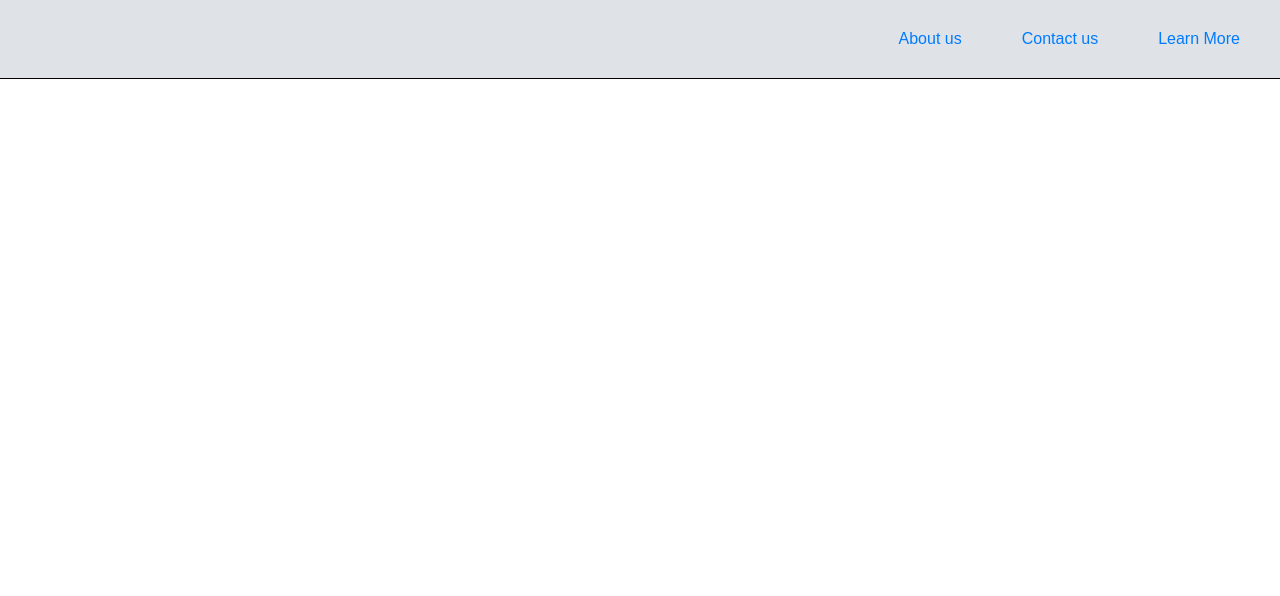
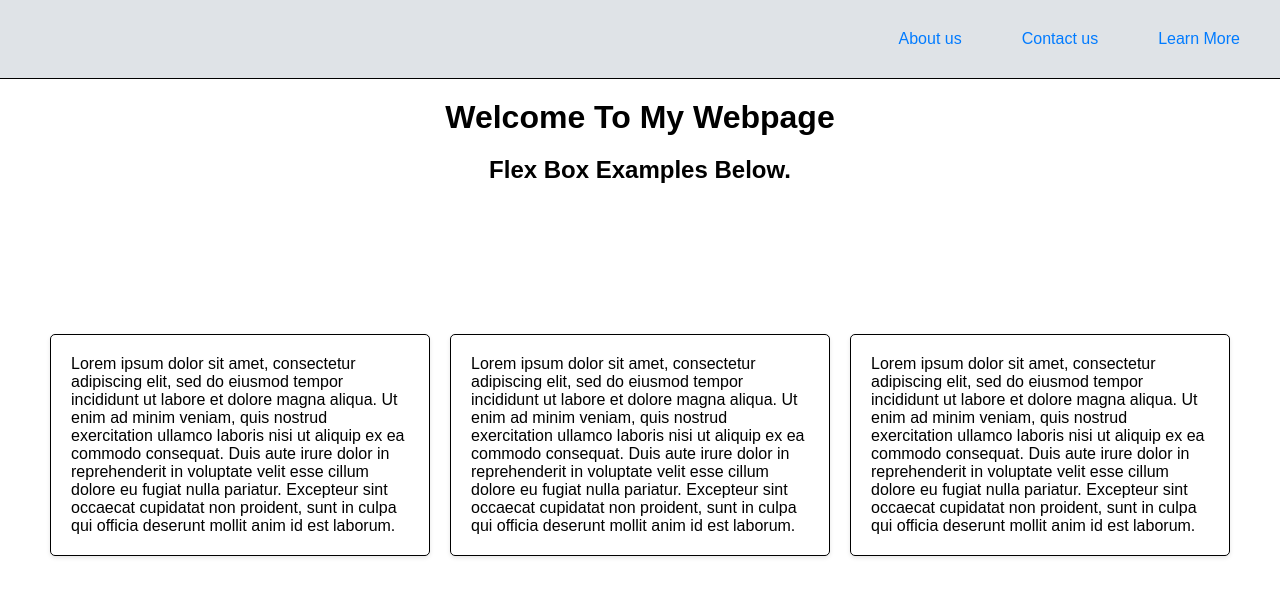
Before and after one commit to AbbasAli3027/Lab2, a plain HTML site: page index.html in a window 1280 px wide. Drawn offline with Linux system fonts and the light colour scheme.

Commit message:
Added in flex boxes

```diff
--- a/index.html
+++ b/index.html
@@ -11,7 +11,16 @@
               <a>Learn More</a>
             </nav>
         </header>
+        <main >
+            <h1 class="welcome">Welcome To My Webpage</h1>
+            <h2 class="welcome">Flex Box Examples Below.</h2>
+            <div class="flex-box">
+                <div class="col">Lorem ipsum dolor sit amet, consectetur adipiscing elit, sed do eiusmod tempor incididunt ut labore et dolore magna aliqua. Ut enim ad minim veniam, quis nostrud exercitation ullamco laboris nisi ut aliquip ex ea commodo consequat. Duis aute irure dolor in reprehenderit in voluptate velit esse cillum dolore eu fugiat nulla pariatur. Excepteur sint occaecat cupidatat non proident, sunt in culpa qui officia deserunt mollit anim id est laborum.</div>
+                <div class="col">Lorem ipsum dolor sit amet, consectetur adipiscing elit, sed do eiusmod tempor incididunt ut labore et dolore magna aliqua. Ut enim ad minim veniam, quis nostrud exercitation ullamco laboris nisi ut aliquip ex ea commodo consequat. Duis aute irure dolor in reprehenderit in voluptate velit esse cillum dolore eu fugiat nulla pariatur. Excepteur sint occaecat cupidatat non proident, sunt in culpa qui officia deserunt mollit anim id est laborum.</div>
+                <div class="col">Lorem ipsum dolor sit amet, consectetur adipiscing elit, sed do eiusmod tempor incididunt ut labore et dolore magna aliqua. Ut enim ad minim veniam, quis nostrud exercitation ullamco laboris nisi ut aliquip ex ea commodo consequat. Duis aute irure dolor in reprehenderit in voluptate velit esse cillum dolore eu fugiat nulla pariatur. Excepteur sint occaecat cupidatat non proident, sunt in culpa qui officia deserunt mollit anim id est laborum.</div>
+              </div>
 
+        </main>
 
 
 
--- a/styles.css
+++ b/styles.css
@@ -34,3 +34,27 @@ header {
     background-color: #007bff;
     color: #fff;
 }
+
+.welcome {
+    text-align: center;
+    margin: 20px 0;
+}
+
+
+.flex-box {
+    display: flex;
+    justify-content: space-between;
+    margin: 150px auto;
+    max-width: 1200px;
+    padding: 0 20px;
+}
+
+.col {
+    flex: 1;
+    margin: 0 10px;
+    padding: 20px;
+    background-color: #fff;
+    border: 1px solid #000;
+    border-radius: 5px;
+    box-shadow: 0 2px 4px rgba(0, 0, 0, 0.1);
+}
```
